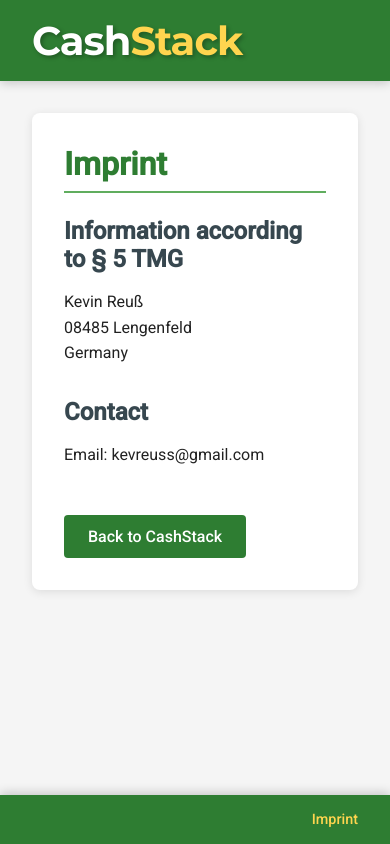
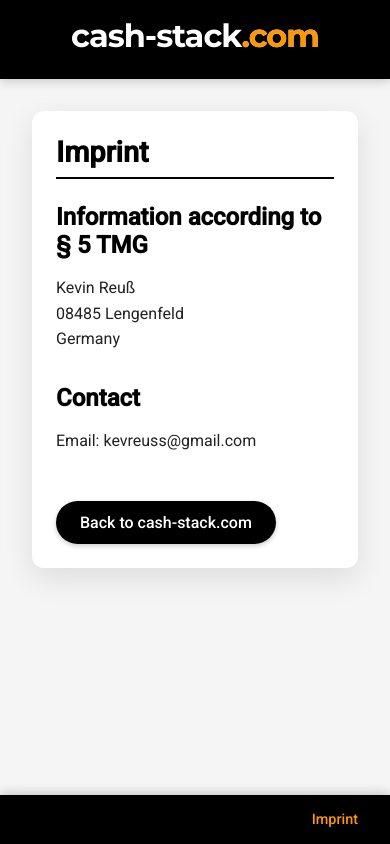
Before and after one commit to kevinreuss/showmethemoney, a plain HTML site: page imprint.html in a window 390 px wide. Drawn offline with Linux system fonts and the light colour scheme.

Commit message:
first really good version

```diff
--- a/imprint.html
+++ b/imprint.html
@@ -12,15 +12,15 @@
     />
     <style>
       :root {
-        --primary-color: #2e7d32;
-        --primary-light: #60ad5e;
-        --primary-dark: #005005;
-        --secondary-color: #37474f;
+        --primary-color: #000000;
+        --primary-light: #000000;
+        --primary-dark: #000000;
+        --secondary-color: #000000;
         --text-light: #ffffff;
         --text-dark: #212121;
         --background-light: #f5f5f5;
         --background-dark: #263238;
-        --accent-color: #ffd54f;
+        --accent-color: #ff9800;
       }
 
       * {
@@ -43,7 +43,11 @@
 
       /* Header Styles */
       header {
-        background-color: var(--primary-color);
+        background: linear-gradient(
+          to right,
+          var(--primary-dark),
+          var(--primary-color)
+        );
         color: var(--text-light);
         padding: 1rem 2rem;
         box-shadow: 0 2px 10px rgba(0, 0, 0, 0.2);
@@ -53,8 +57,7 @@
       }
 
       .header-container {
-        max-width: 1400px;
-        margin: 0 auto;
+        margin: 0 0;
         display: flex;
         justify-content: space-between;
         align-items: center;
@@ -65,13 +68,17 @@
         font-size: 2.5rem;
         font-weight: 700;
         color: var(--text-light);
-        text-shadow: 2px 2px 4px rgba(0, 0, 0, 0.3);
         letter-spacing: -1px;
         text-decoration: none;
+        background-color: #ffffff;
+        -webkit-background-clip: text;
+        -webkit-text-fill-color: transparent;
+        background-clip: text;
       }
 
       .logo span {
         color: var(--accent-color);
+        -webkit-text-fill-color: var(--accent-color);
       }
 
       /* Main Content Styles */
@@ -85,9 +92,9 @@
 
       .imprint-container {
         background-color: white;
-        border-radius: 8px;
+        border-radius: 12px;
         padding: 2rem;
-        box-shadow: 0 2px 10px rgba(0, 0, 0, 0.1);
+        box-shadow: 0 10px 30px rgba(0, 0, 0, 0.1);
       }
 
       .imprint-title {
@@ -96,6 +103,14 @@
         margin-bottom: 1.5rem;
         padding-bottom: 0.5rem;
         border-bottom: 2px solid var(--primary-light);
+        background: linear-gradient(
+          to right,
+          var(--primary-color),
+          var(--primary-light)
+        );
+        -webkit-background-clip: text;
+        -webkit-text-fill-color: transparent;
+        background-clip: text;
       }
 
       .imprint-section {
@@ -115,23 +130,38 @@
 
       .back-button {
         display: inline-block;
-        background-color: var(--primary-color);
+        background: linear-gradient(
+          to bottom,
+          var(--primary-color),
+          var(--primary-dark)
+        );
         color: var(--text-light);
         text-decoration: none;
         padding: 0.75rem 1.5rem;
-        border-radius: 4px;
+        border-radius: 25px;
         font-weight: 500;
         margin-top: 1rem;
-        transition: background-color 0.3s ease;
+        transition: all 0.3s ease;
+        box-shadow: 0 2px 5px rgba(0, 0, 0, 0.2);
       }
 
       .back-button:hover {
-        background-color: var(--primary-dark);
+        background: linear-gradient(
+          to bottom,
+          var(--primary-light),
+          var(--primary-color)
+        );
+        transform: translateY(-2px);
+        box-shadow: 0 4px 8px rgba(0, 0, 0, 0.3);
       }
 
       /* Footer Styles */
       footer {
-        background-color: var(--primary-color);
+        background: linear-gradient(
+          to right,
+          var(--primary-dark),
+          var(--primary-color)
+        );
         color: var(--text-light);
         padding: 1rem 2rem;
         box-shadow: 0 -2px 10px rgba(0, 0, 0, 0.2);
@@ -143,8 +173,7 @@
       }
 
       .footer-container {
-        max-width: 1400px;
-        margin: 0 auto;
+        margin: 0 0;
         display: flex;
         justify-content: flex-end;
         align-items: center;
@@ -169,12 +198,34 @@
         color: var(--accent-color);
         opacity: 1;
       }
+
+      /* Responsive Styles */
+      @media (max-width: 768px) {
+        .header-container {
+          flex-direction: column;
+          align-items: center;
+          gap: 1rem;
+        }
+
+        .logo {
+          font-size: 2rem;
+          margin-bottom: 0.5rem;
+        }
+
+        .imprint-container {
+          padding: 1.5rem;
+        }
+
+        .imprint-title {
+          font-size: 1.8rem;
+        }
+      }
     </style>
   </head>
   <body>
     <header>
       <div class="header-container">
-        <a href="index.html" class="logo">Cash<span>Stack</span></a>
+        <div class="logo">cash-stack<span>.com</span></div>
       </div>
     </header>
 
@@ -196,7 +247,7 @@
           <p>Email: kevreuss@gmail.com</p>
         </div>
 
-        <a href="index.html" class="back-button">Back to CashStack</a>
+        <a href="index.html" class="back-button">Back to cash-stack.com</a>
       </div>
     </main>
 
```
Also changed, not shown: index.html (+78 -68 lines).
